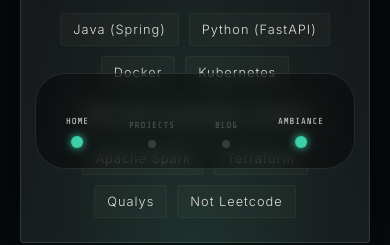
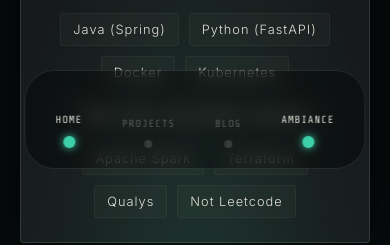
Before and after one commit to magnapinna1/personal-site, a React (Vite) app: page / in a window 390 px wide. Shown: the part 655-900 px from the top of the page. Built offline with nearby package versions, Linux system fonts and the light colour scheme.

Commit message:
persistent ambiance state across browser sessions

```diff
--- a/src/App.jsx
+++ b/src/App.jsx
@@ -9,8 +9,20 @@
 
 function AppContent() {
   const [mousePos, setMousePos] = useState({ x: 0, y: 0 });
-  const [effectsOn, setEffectsOn] = useState(true);
+  const [effectsOn, setEffectsOn] = useState(() => {
+    // Try to load user preference from local storage, default to true if missing
+    const saved = localStorage.getItem('ambiance_effects');
+    if (saved !== null) {
+      return JSON.parse(saved);
+    }
+    return true;
+  });
   const location = useLocation();
+
+  // Persist the ambiance toggle state whenever it changes
+  useEffect(() => {
+    localStorage.setItem('ambiance_effects', JSON.stringify(effectsOn));
+  }, [effectsOn]);
 
   const currentPage = location.pathname === '/' ? 'home' : location.pathname.replace('/', '').split('/')[0];
 
--- a/src/styles/SideNav.css
+++ b/src/styles/SideNav.css
@@ -26,12 +26,11 @@
 
 .nav-label {
     font-family: 'Share Tech Mono', monospace;
-    font-size: 0.6rem;
+    font-size: 0.85rem;
     letter-spacing: 3px;
     text-transform: uppercase;
     color: var(--theme-nav-text, var(--text-muted));
-    opacity: 0;
-    transform: translateX(8px);
+    opacity: 0.5;
     transition: all 0.35s cubic-bezier(0.25, 0.8, 0.25, 1);
     pointer-events: none;
 }
@@ -46,8 +45,7 @@
 }
 
 .nav-item:hover .nav-label {
-    opacity: 0.5;
-    transform: translateX(0);
+    opacity: 0.8;
 }
 
 .nav-item:hover .nav-dot {
@@ -64,9 +62,8 @@
 }
 
 .nav-item.active .nav-label {
-    opacity: 0.9;
+    opacity: 1;
     color: var(--text-main);
-    transform: translateX(0);
 }
 @media (max-width: 768px) {
     .side-nav {
@@ -111,7 +108,7 @@
         display: block;
         opacity: 0.6;
         transform: none;
-        font-size: 0.55rem;
+        font-size: 0.65rem;
         letter-spacing: 1px;
     }
 
```
